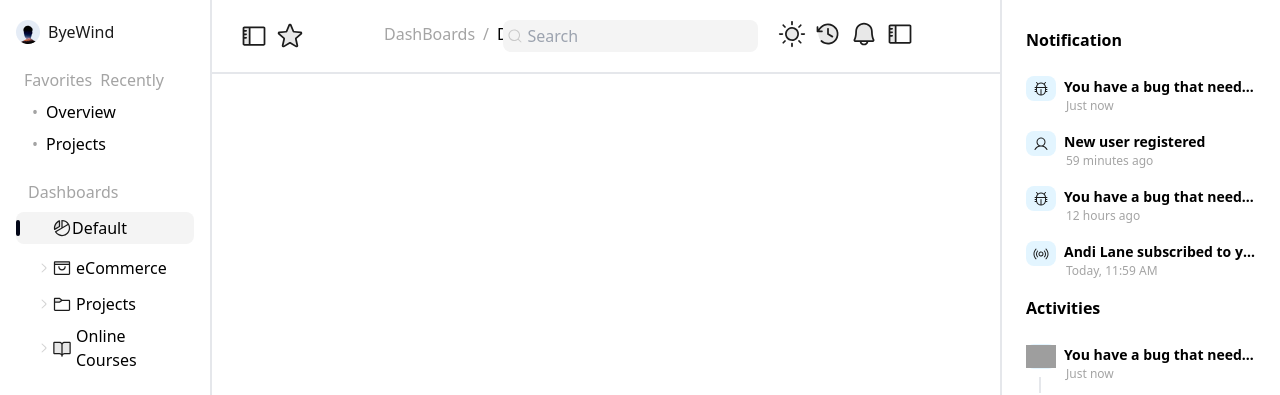
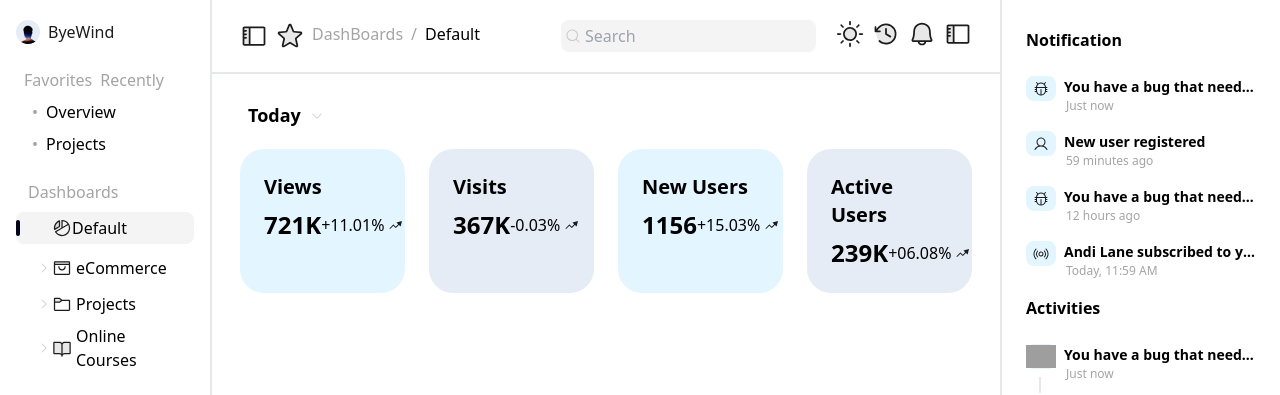
Before and after one commit to Kasfat/Dashboard, a React (Vite) app: page / in a window 1280 px wide. Shown: the top 395 px of the page. Built offline with nearby package versions, Linux system fonts and the light colour scheme; grey boxes are pictures that could not be loaded.

Commit message:
new update

```diff
--- a/src/App.jsx
+++ b/src/App.jsx
@@ -1,15 +1,15 @@
-import Layout from "./layout/Layout"
-import DashBoards from "./pages/dashboard"
+import Layout from "./components/layout/Layout"
+import Dashboard from "./pages/dashboard"
+
 
 function App() {
-
 
   return (
     <>
       <div className="h-full ">
-        {/* <Layout/>
-        <DashBoards/> */}
-        <DashBoards/>
+         <Layout>
+            <Dashboard/>
+         </Layout>
       </div>
     </>
   )
--- a/src/components/headernav/Headernav.jsx
+++ b/src/components/headernav/Headernav.jsx
@@ -1,5 +1,3 @@
-// import { useContext, useEffect } from "react";
-// import { Themecontext } from "../../contexts/Themecontext";
 import sidebarImg from "../../assets/images/Sidebar.svg";
 import sidebardark from "../../assets/images/Sidebardark.svg";
 import starImg from "../../assets/images/Star.svg";
@@ -20,32 +18,10 @@ const Headernav = () => {
   // });
   return (
     <>
-      <div>
       <div className=" px-7 py-5 w-full border-b-2 dark:border-[#333333] flex items-center justify-between ">
         <div className=" flex gap-2">
-            {/* {theme === "light" ? ( */}
-              <>
-                <img
-                  src={sidebarImg}
-                  className=" w-[28px] h-[28px] cursor-pointer"
-                />
-                <img
-                  src={starImg}
-                  className=" w-[28px] h-[28px] cursor-pointer"
-                />
-              </>
-            {/* ) : ( */}
-              <>
-                <img
-                  src={sidebardark}
-                  className=" w-[28px] h-[28px] cursor-pointer"
-                />
-                <img
-                  src={stardark}
-                  className=" w-[28px] h-[28px] cursor-pointer"
-                />
-              </>
-            {/* )} */}
+          <img src={sidebarImg} className=" w-[28px] h-[28px] cursor-pointer" />
+          <img src={starImg} className=" w-[28px] h-[28px] cursor-pointer" />
 
           <p className="text-[#A4A4A4] cursor-pointer">DashBoards</p>
           <span className="text-[#A4A4A4]"> / </span>
@@ -62,8 +38,6 @@ const Headernav = () => {
             />
           </div>
           <div className=" flex gap-2">
-              {/* {theme === "light" ? ( */}
-                <>
             <img
               src={sun}
               onClick={() => {
@@ -72,44 +46,12 @@ const Headernav = () => {
               }}
               className=" w-[28px] h-[28px] cursor-pointer"
             />
-                  <img
-                    src={clock}
-                    className=" w-[28px] h-[28px] cursor-pointer"
-                  />
-                  <img
-                    src={bell}
-                    className=" w-[28px] h-[28px] cursor-pointer"
-                  />
+            <img src={clock} className=" w-[28px] h-[28px] cursor-pointer" />
+            <img src={bell} className=" w-[28px] h-[28px] cursor-pointer" />
             <img
               src={sidebarImg}
               className=" w-[28px] h-[28px] cursor-pointer"
             />
-                </>
-              {/* ) : ( */}
-                <>
-                  <img
-                    src={sundark}
-                    onClick={() => {
-                      setTheme("light");
-                      localStorage.setItem("theme", "light");
-                    }}
-                    className=" w-[28px] h-[28px] cursor-pointer"
-                  />
-                  <img
-                    src={clockdark}
-                    className=" w-[28px] h-[28px] cursor-pointer"
-                  />
-                  <img
-                    src={belldark}
-                    className=" w-[28px] h-[28px] cursor-pointer"
-                  />
-                  <img
-                    src={sidebardark}
-                    className=" w-[28px] h-[28px] cursor-pointer"
-                  />
-                </>
-              {/* )} */}
-            </div>
           </div>
         </div>
       </div>
--- /dev/null
+++ b/src/components/layout/Layout.jsx
@@ -0,0 +1,33 @@
+import { Children, useEffect, useState } from "react";
+import Headernav from "../headernav/Headernav";
+import Rightbar from "../rightbar/Rightbar";
+import Sidebar from "../sidebar/Sidebar";
+import { Themecontext } from "../../contexts/Themecontext";
+
+
+const Layout = ({children}) => {
+  // const [theme, setTheme] = useState("light");
+  // useEffect(()=>{
+  //   setTheme( localStorage.getItem('theme') ? localStorage.getItem('theme'): 'light')
+  // })
+  return (
+    // <Themecontext.Provider value={{theme, setTheme}}>
+      // <div className={`${theme} ${theme === 'dark' ? 'bg-[#121212]': null} w-full h-[100vh] grid grid-cols-[212px_minmax(auto,1fr)_280px] `}>
+      //   <Sidebar />
+      //   <Headernav/>
+      //   <Rightbar />
+      // </div>
+    // </Themecontext.Provider>
+    <div className="w-full h-[100vh] grid grid-cols-[212px_minmax(auto,1fr)_280px] ">
+      <Sidebar />
+      <div>
+      <Headernav/>
+      {children}
+      </div>
+      <Rightbar />
+    </div>
+
+  );
+};
+
+export default Layout;
--- a/src/layout/Layout.jsx
+++ /dev/null
@@ -1,30 +0,0 @@
-// import { useEffect, useState } from "react";
-import Headernav from "../components/headernav/Headernav";
-import Rightbar from "../components/rightbar/Rightbar";
-import Sidebar from "../components/sidebar/Sidebar";
-// import { Themecontext } from "../contexts/Themecontext";
-
-
-const Layout = () => {
-  // const [theme, setTheme] = useState("light");
-  // useEffect(()=>{
-  //   setTheme( localStorage.getItem('theme') ? localStorage.getItem('theme'): 'light')
-  // })
-  return (
-    // <Themecontext.Provider value={{theme, setTheme}}>
-    //   <div className={`${theme} ${theme === 'dark' ? 'bg-[#121212]': null} w-full h-[100vh] grid grid-cols-[212px_minmax(auto,1fr)_280px] `}>
-    //     <Sidebar />
-    //     <Headernav/>
-    //     <Rightbar />
-    //   </div>
-    // </Themecontext.Provider>
-    <>
-
-      <Sidebar />
-      <Headernav/>
-      <Rightbar />
-    </>
-  );
-};
-
-export default Layout;
--- a/src/pages/dashboard/index.jsx
+++ b/src/pages/dashboard/index.jsx
@@ -1,23 +1,9 @@
 import React from 'react'
-import Layout from '../../layout/Layout'
 import Card from '../../components/cards/Card'
-import Rightbar from '../../components/rightbar/Rightbar'
-import Sidebar from '../../components/sidebar/Sidebar'
-import Headernav from '../../components/headernav/Headernav'
 
 const Dashboard = () => {
   return (
-    <>
-    <div className= "w-full h-[100vh] grid grid-cols-[212px_minmax(auto,1fr)_280px] ">
-        {/* <Layout/> */}
-        <Sidebar/>
-        <Headernav/>
-        <Rightbar/>
-
-    {/* <Card/> */}
-    </div>
-    </>
-
+    <Card/>
   )
 }
 
```
Lines whose indentation alone changed are shown as unchanged.
